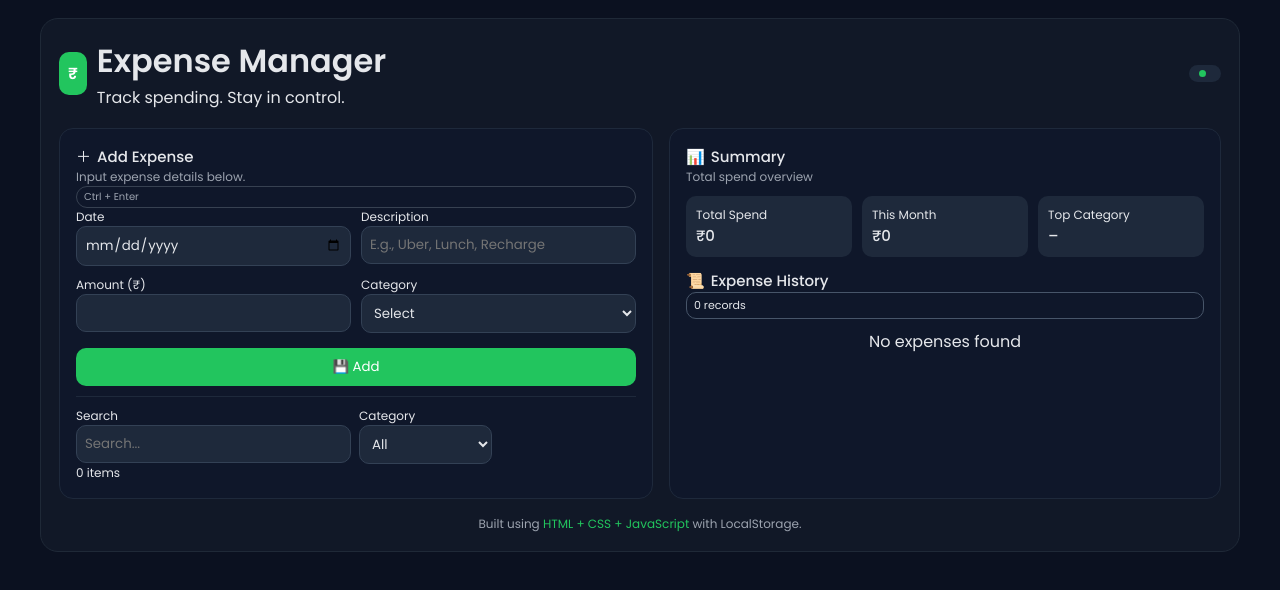
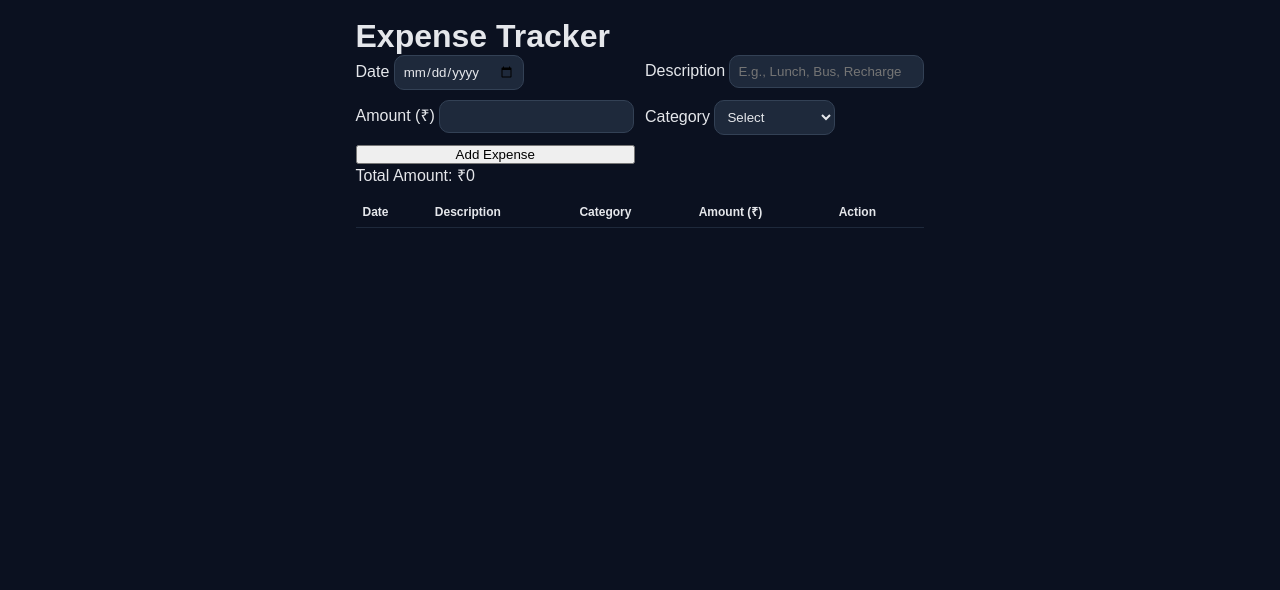
Before and after one commit to vignesh007-hub/Expense-Tracker, a plain HTML site: page index.html in a window 1280 px wide. Drawn offline with Linux system fonts and the light colour scheme.

Commit message:
Update index.html

```diff
--- a/index.html
+++ b/index.html
@@ -2,63 +2,33 @@
 <html lang="en">
 <head>
   <meta charset="UTF-8" />
-  <title>Expense Manager | Dashboard</title>
+  <title>Simple Expense Tracker</title>
   <meta name="viewport" content="width=device-width, initial-scale=1.0" />
-
-  <!-- Google Font -->
-  <link href="https://fonts.googleapis.com/css2?family=Poppins:wght@300;400;500;600&display=swap" rel="stylesheet" />
-
-  <!-- Custom CSS -->
   <link rel="stylesheet" href="style.css" />
 </head>
+<body>
+  <div class="app">
+    <h1>Expense Tracker</h1>
 
-<body>
-  <div class="app-shell">
-    <header>
-      <div class="brand">
-        <div class="brand-logo">
-          <span>₹</span>
-        </div>
-        <div class="brand-text">
-          <h1>Expense Manager</h1>
-          <p>Track spending. Stay in control.</p>
-        </div>
-      </div>
-      <div class="pill">
-        <span class="pill-dot"></span>
-        <span></span>
-      </div>
-    </header>
-
-    <main>
-      <!-- LEFT UI -->
-      <section class="card">
-        <div class="card-header">
-          <div>
-            <div class="card-title"><span class="icon">＋</span> Add Expense</div>
-            <div class="card-subtitle">Input expense details below.</div>
-          </div>
-          <div class="chip">Ctrl + Enter</div>
-        </div>
-
+    <!-- Form -->
     <form id="expense-form">
-          <div class="form-group">
-            <label>Date</label>
+      <div class="form-row">
+        <label for="date">Date</label>
         <input type="date" id="date" required />
       </div>
 
-          <div class="form-group">
-            <label>Description</label>
-            <input type="text" id="description" placeholder="E.g., Uber, Lunch, Recharge" required />
+      <div class="form-row">
+        <label for="description">Description</label>
+        <input type="text" id="description" placeholder="E.g., Lunch, Bus, Recharge" required />
       </div>
 
-          <div class="form-group">
-            <label>Amount (₹)</label>
+      <div class="form-row">
+        <label for="amount">Amount (₹)</label>
         <input type="number" id="amount" min="1" required />
       </div>
 
-          <div class="form-group">
-            <label>Category</label>
+      <div class="form-row">
+        <label for="category">Category</label>
         <select id="category" required>
           <option value="">Select</option>
           <option>Food</option>
@@ -72,79 +42,31 @@
         </select>
       </div>
 
-          <button class="btn-primary" type="submit">
-            <span class="icon">💾</span> Add
-          </button>
+      <button type="submit" class="btn">Add Expense</button>
     </form>
 
-        <div class="filters-card">
-          <div class="filters-row">
-            <div class="form-group-inline">
-              <label>Search</label>
-              <input id="search" type="text" placeholder="Search..." />
+    <!-- Summary -->
+    <div class="summary">
+      <span>Total Amount:</span>
+      <span id="total-amount">₹0</span>
     </div>
 
-            <div class="form-group-inline">
-              <label>Category</label>
-              <select id="filter-category">
-                <option value="all">All</option>
-                <option>Food</option>
-                <option>Transport</option>
-                <option>Shopping</option>
-                <option>Bills</option>
-                <option>Entertainment</option>
-                <option>Health</option>
-                <option>Education</option>
-                <option>Other</option>
-              </select>
+    <!-- Table -->
+    <table>
+      <thead>
+        <tr>
+          <th>Date</th>
+          <th>Description</th>
+          <th>Category</th>
+          <th>Amount (₹)</th>
+          <th>Action</th>
+        </tr>
+      </thead>
+      <tbody id="expense-body">
+        <!-- Rows will be added here by JavaScript -->
+      </tbody>
+    </table>
   </div>
-          </div>
-          <span id="filters-meta">0 items</span>
-        </div>
-      </section>
-
-      <!-- RIGHT UI -->
-      <section class="card table-card">
-        <div class="card-header">
-          <div>
-            <div class="card-title"><span class="icon">📊</span> Summary</div>
-            <div class="card-subtitle">Total spend overview</div>
-          </div>
-        </div>
-
-        <div class="summary-row">
-          <div class="summary-card">
-            <div class="summary-label">Total Spend</div>
-            <div class="summary-value" id="summary-total">₹0</div>
-          </div>
-
-          <div class="summary-card">
-            <div class="summary-label">This Month</div>
-            <div class="summary-value" id="summary-month">₹0</div>
-          </div>
-
-          <div class="summary-card">
-            <div class="summary-label">Top Category</div>
-            <div class="summary-value" id="summary-top-category">–</div>
-          </div>
-        </div>
-
-        <div class="card-header" style="margin-top:12px;">
-          <div class="card-title"><span class="icon">📜</span> Expense History</div>
-          <div class="badge-pill" id="history-count">0 records</div>
-        </div>
-
-        <div id="table-wrapper"></div>
-      </section>
-    </main>
-
-    <footer class="footer">
-      Built using <span class="highilght">HTML + CSS + JavaScript</span> with LocalStorage.
-    </footer>
-  </div>
-
-  <!-- Toast -->
-  <div class="toast" id="toast"><strong>Error:</strong> <span id="toast-message"></span></div>
 
   <script src="script.js"></script>
 </body>
```
Lines whose indentation alone changed are shown as unchanged.
